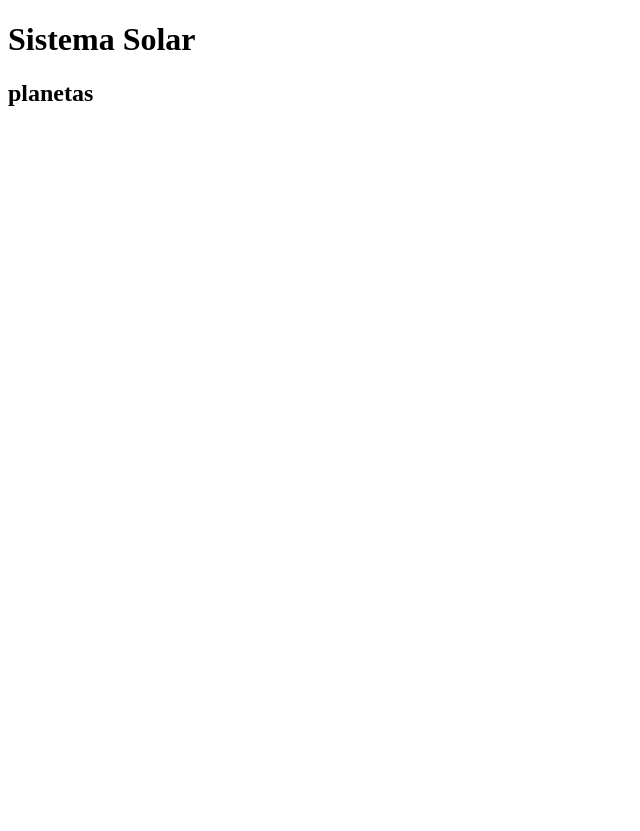
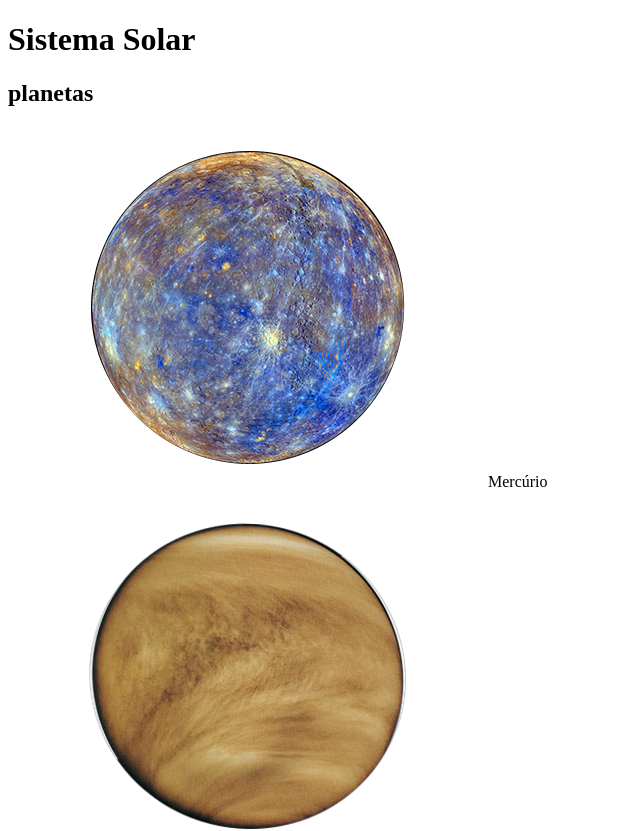
Before and after one commit to SergioEvando23/project-trybe-solar-system, a React (Create React App) app: page / in a window 1280 px wide. Shown: the top 831 px of the page, without its empty margins (0-640 px from the left). Before the commit the page ends 800 px from the top, so only its background shows below. Built offline with nearby package versions, Linux system fonts and the light colour scheme.

Commit message:
Solicitando ajuda do andré devido erro no test do resquisito 5

```diff
--- a/src/App.js
+++ b/src/App.js
@@ -1,6 +1,8 @@
 import React from 'react';
 import Header from './components/Header';
+import PlanetCard from './components/PlanetCard';
 import SolarSystem from './components/SolarSystem';
+import modulePlanet from './data/planets';
 
 class App extends React.Component {
   render() {
@@ -8,6 +10,7 @@ class App extends React.Component {
       <>
         <Header />
         <SolarSystem />
+        <PlanetCard modulePlanet={ modulePlanet } />
       </>
     );
   }
--- /dev/null
+++ b/src/components/PlanetCard.js
@@ -0,0 +1,27 @@
+import React from 'react';
+import PropTypes from 'prop-types';
+
+class PlanetCard extends React.Component {
+  render() {
+    const { modulePlanet } = this.props;
+    return (
+      <div data-testid="planet-card">
+        {modulePlanet.map((planet) => (
+          <div key={ planet.name }>
+            <img src={ planet.image } alt={ `Planeta ${planet.name}` } />
+            {planet.name}
+          </div>
+        ))}
+      </div>
+    );
+  }
+}
+
+PlanetCard.propTypes = {
+  modulePlanet: PropTypes.arrayOf(PropTypes.shape({
+    name: PropTypes.string.isRequired,
+    image: PropTypes.string.isRequired,
+  })).isRequired,
+};
+
+export default PlanetCard;
```
